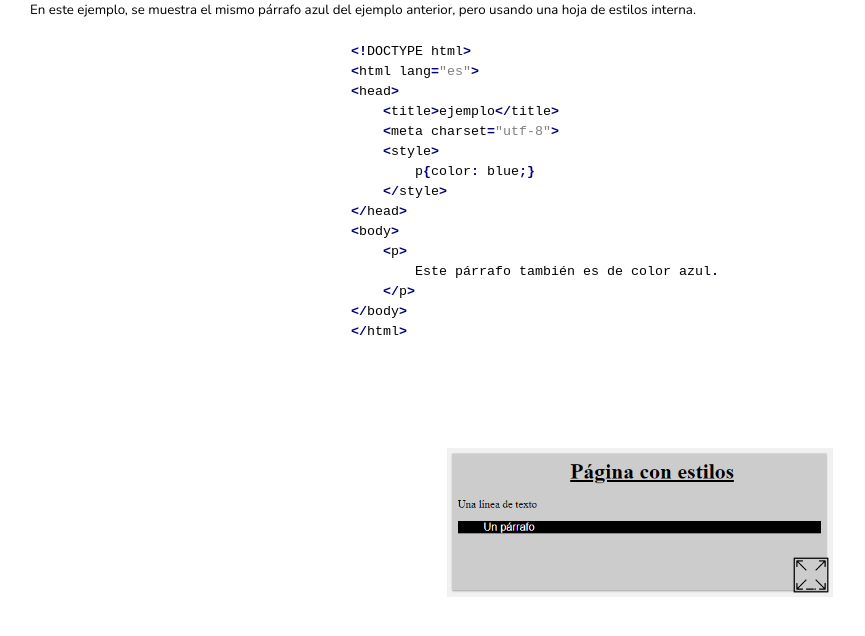
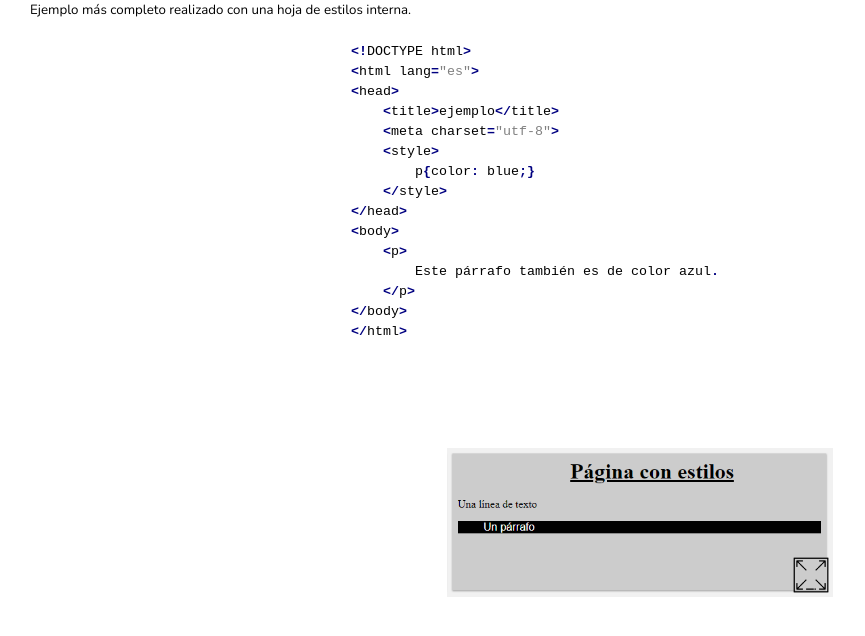
Before and after one commit to contenidos-fp/LMSGI_UD2_5_EJEMPLO3, a plain HTML site: page index.html in a window 1280 px wide. Shown: the whole page, without its empty margins (0-865 px from the left). Drawn offline with nearby package versions, Linux system fonts and the light colour scheme.

Commit message:
Add files via upload

```diff
--- a/index.html
+++ b/index.html
@@ -23,7 +23,7 @@
 
       <div  class="col-md-12">
 
-<p>En este ejemplo, se muestra el mismo párrafo azul del ejemplo anterior, pero usando una hoja de estilos interna.
+<p>Ejemplo más completo realizado con una hoja de estilos interna.
 </p>
 
 
```
